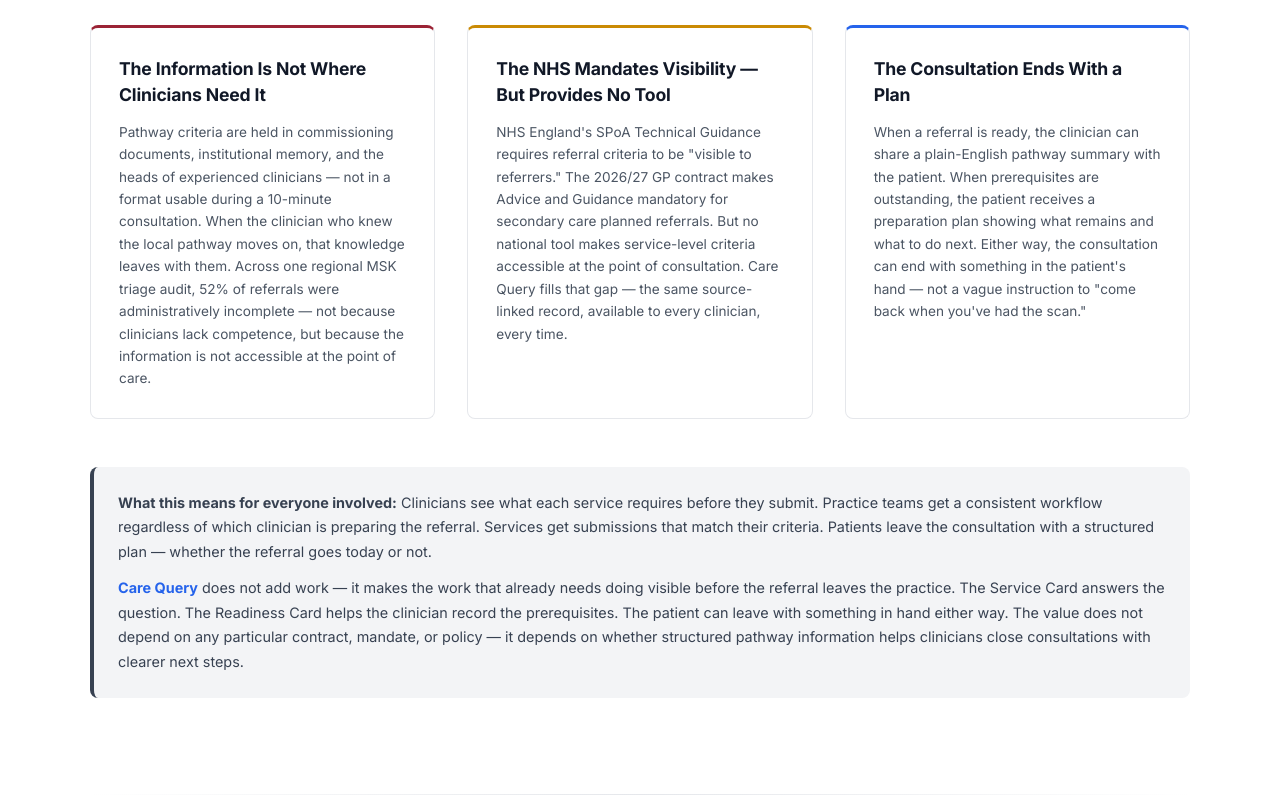
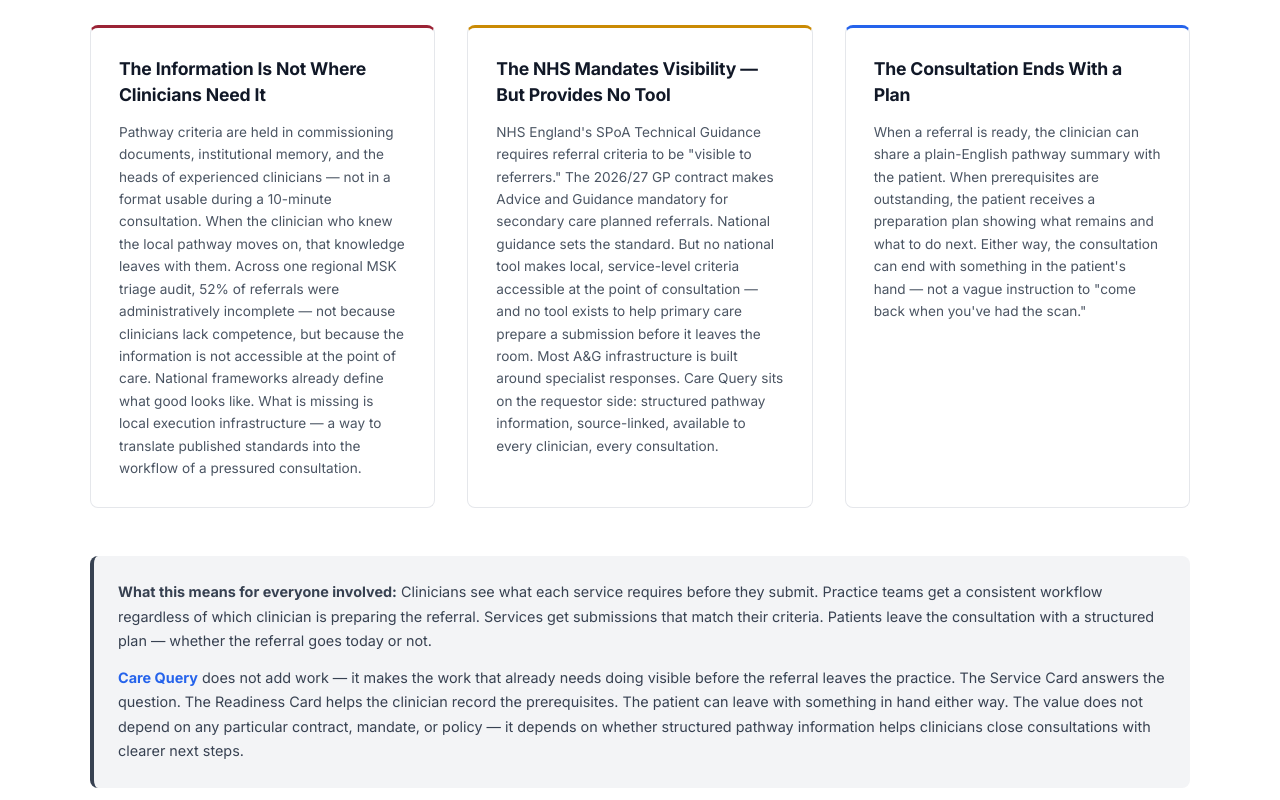
Before and after one commit to IntellTechSolutions/carequery-live-final, a React (Vite) app: page / in a window 1280 px wide. Shown: the part 4440-5240 px from the top of the page. Built offline with nearby package versions, Linux system fonts and the light colour scheme.

Commit message:
Update App.jsx
Expanded body text for context cards to provide more detailed information about the challenges and solutions related to clinician access to pathway criteria.

```diff
--- a/src/App.jsx
+++ b/src/App.jsx
@@ -31,12 +31,12 @@ const CURRENT_SCOPE_ITEMS = [
 const CONTEXT_CARDS = [
   {
     title: 'The Information Is Not Where Clinicians Need It',
-    body: 'Pathway criteria are held in commissioning documents, institutional memory, and the heads of experienced clinicians — not in a format usable during a 10-minute consultation. When the clinician who knew the local pathway moves on, that knowledge leaves with them. Across one regional MSK triage audit, 52% of referrals were administratively incomplete — not because clinicians lack competence, but because the information is not accessible at the point of care.',
+    body: 'Pathway criteria are held in commissioning documents, institutional memory, and the heads of experienced clinicians — not in a format usable during a 10-minute consultation. When the clinician who knew the local pathway moves on, that knowledge leaves with them. Across one regional MSK triage audit, 52% of referrals were administratively incomplete — not because clinicians lack competence, but because the information is not accessible at the point of care. National frameworks already define what good looks like. What is missing is local execution infrastructure — a way to translate published standards into the workflow of a pressured consultation.',
     accent: '#9b2335',
   },
   {
     title: 'The NHS Mandates Visibility — But Provides No Tool',
-    body: 'NHS England\'s SPoA Technical Guidance requires referral criteria to be "visible to referrers." The 2026/27 GP contract makes Advice and Guidance mandatory for secondary care planned referrals. But no national tool makes service-level criteria accessible at the point of consultation. Care Query fills that gap — the same source-linked record, available to every clinician, every time.',
+    body: 'NHS England\'s SPoA Technical Guidance requires referral criteria to be "visible to referrers." The 2026/27 GP contract makes Advice and Guidance mandatory for secondary care planned referrals. National guidance sets the standard. But no national tool makes local, service-level criteria accessible at the point of consultation — and no tool exists to help primary care prepare a submission before it leaves the room. Most A&G infrastructure is built around specialist responses. Care Query sits on the requestor side: structured pathway information, source-linked, available to every clinician, every consultation.',
     accent: '#ca8a04',
   },
   {
@@ -82,7 +82,7 @@ const PILOT_AUDIENCE_ITEMS = [
   },
   {
     title: 'Service Owners and MSK Leads',
-    desc: 'An accurate Service Card means your published referral criteria are visible to referring clinicians before they submit — not buried in an out-of-date document. Steward-maintained records and formal record ownership are planned for Phase 2. At PoC stage, records are compiled from public sources and subject to CSO review before pilot access. Participation counts as service evaluation activity for appraisal portfolios.',
+    desc: 'Care Query is a direct answer to a problem MSK services currently have no structured solution for: how do you communicate your published referral prerequisites to primary care at the point of consultation? An accurate Service Card means your criteria are visible to referring clinicians before they submit — not buried in a commissioning document or held in the institutional memory of one experienced GP. You are not being asked to endorse a novel product. You are helping make an existing GIRFT improvement expectation — that community MSK services collaborate with primary care to optimise referrals — operationally visible. Steward-maintained records and formal record ownership are planned for Phase 2. At PoC stage, records are compiled from public sources and subject to CSO review before pilot access.',
     tag: 'Service managers · Clinical leads · MSK CATS · Rheumatology · Orthopaedics · Pain',
   },
   {
```
